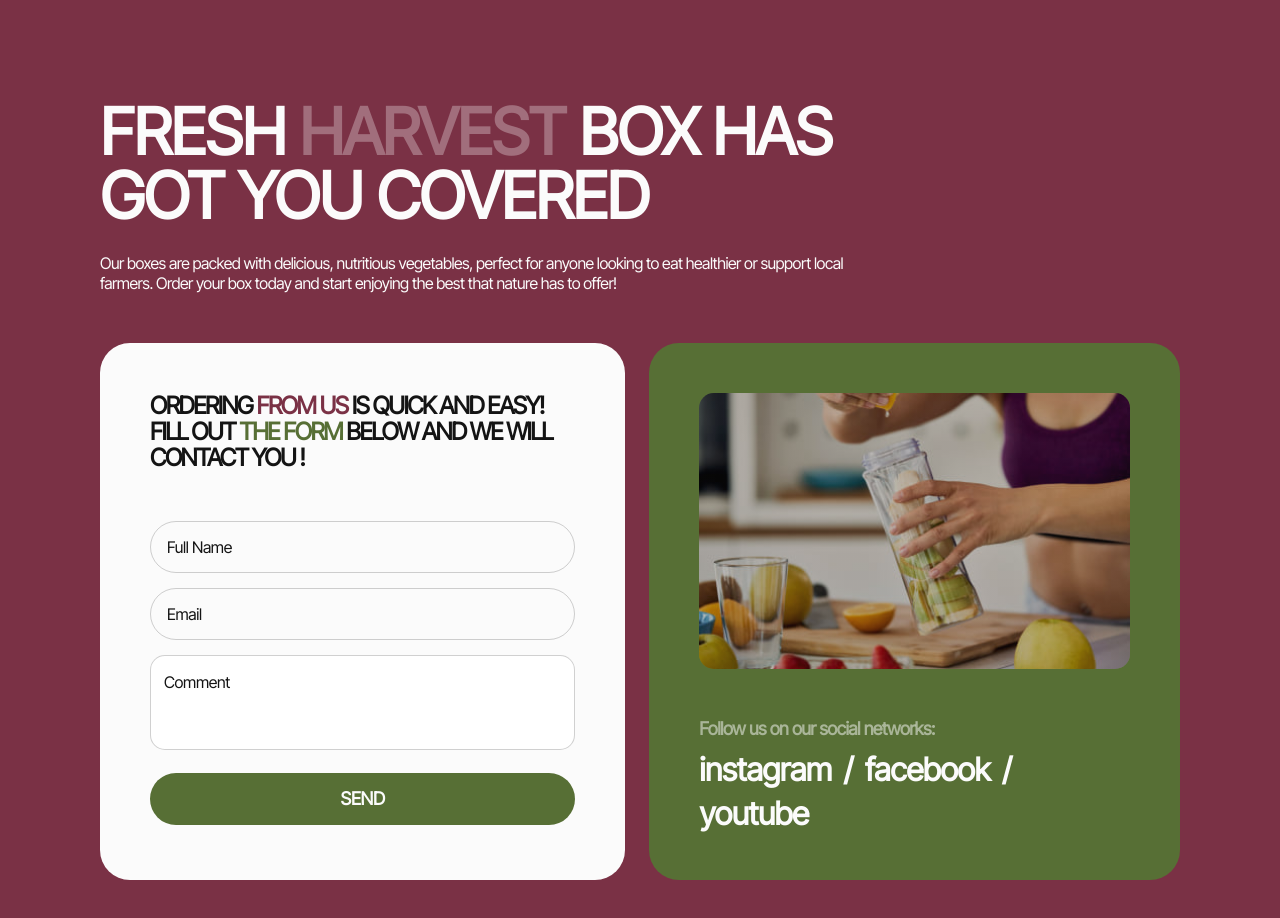
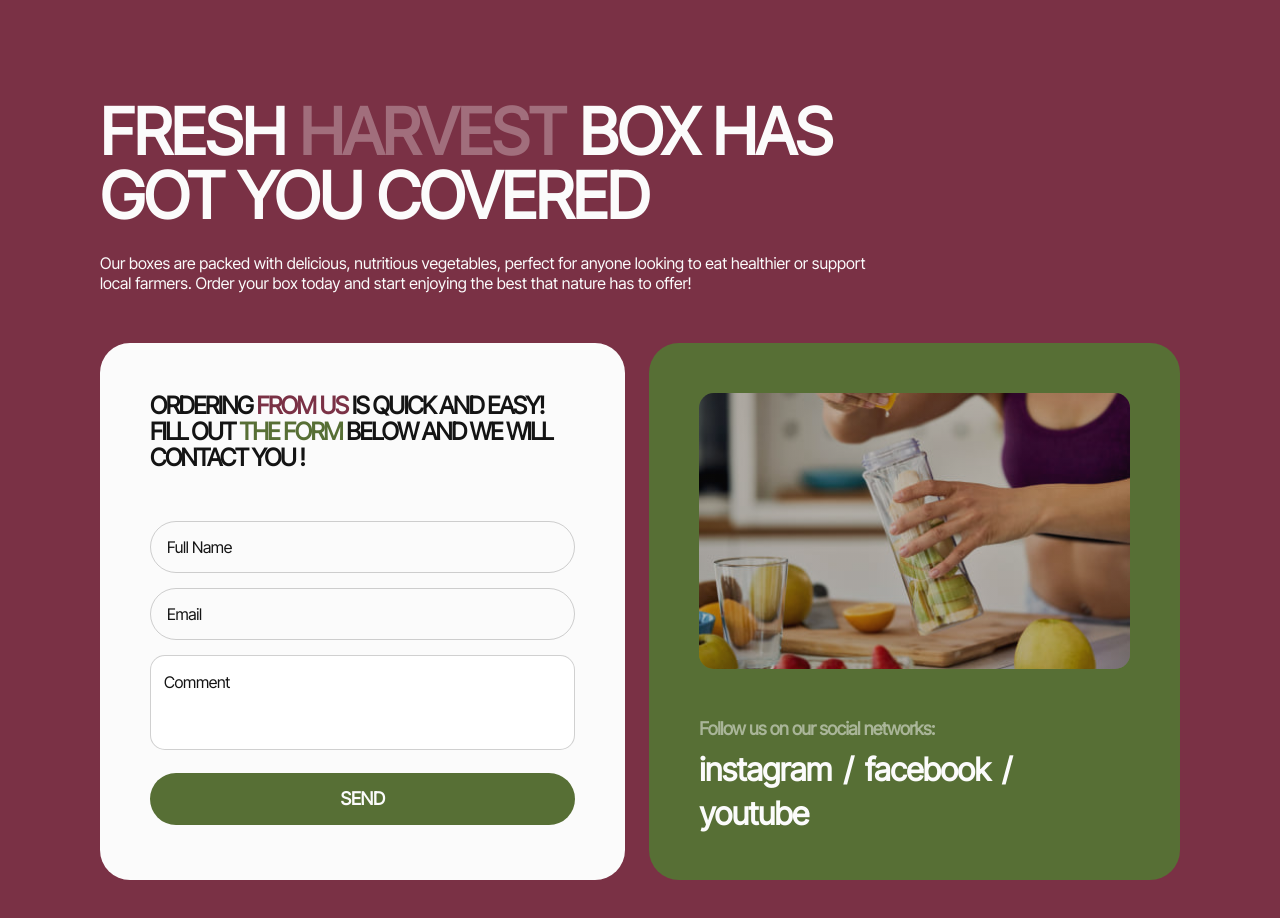
Before and after one commit to NadiyaS03/pixels-team-project, a website built with Vite: page src/index.html in a window 1280 px wide. Built offline with nearby package versions, Linux system fonts and the light colour scheme.

Commit message:
your-order css

```diff
--- a/src/css/your-order.css
+++ b/src/css/your-order.css
@@ -26,7 +26,6 @@
   font-size: 14px;
   font-weight: 500;
   line-height: 1.29;
-  letter-spacing: -0.03em;
 }
 .your-order_form-and-pic {
   display: flex;
```
